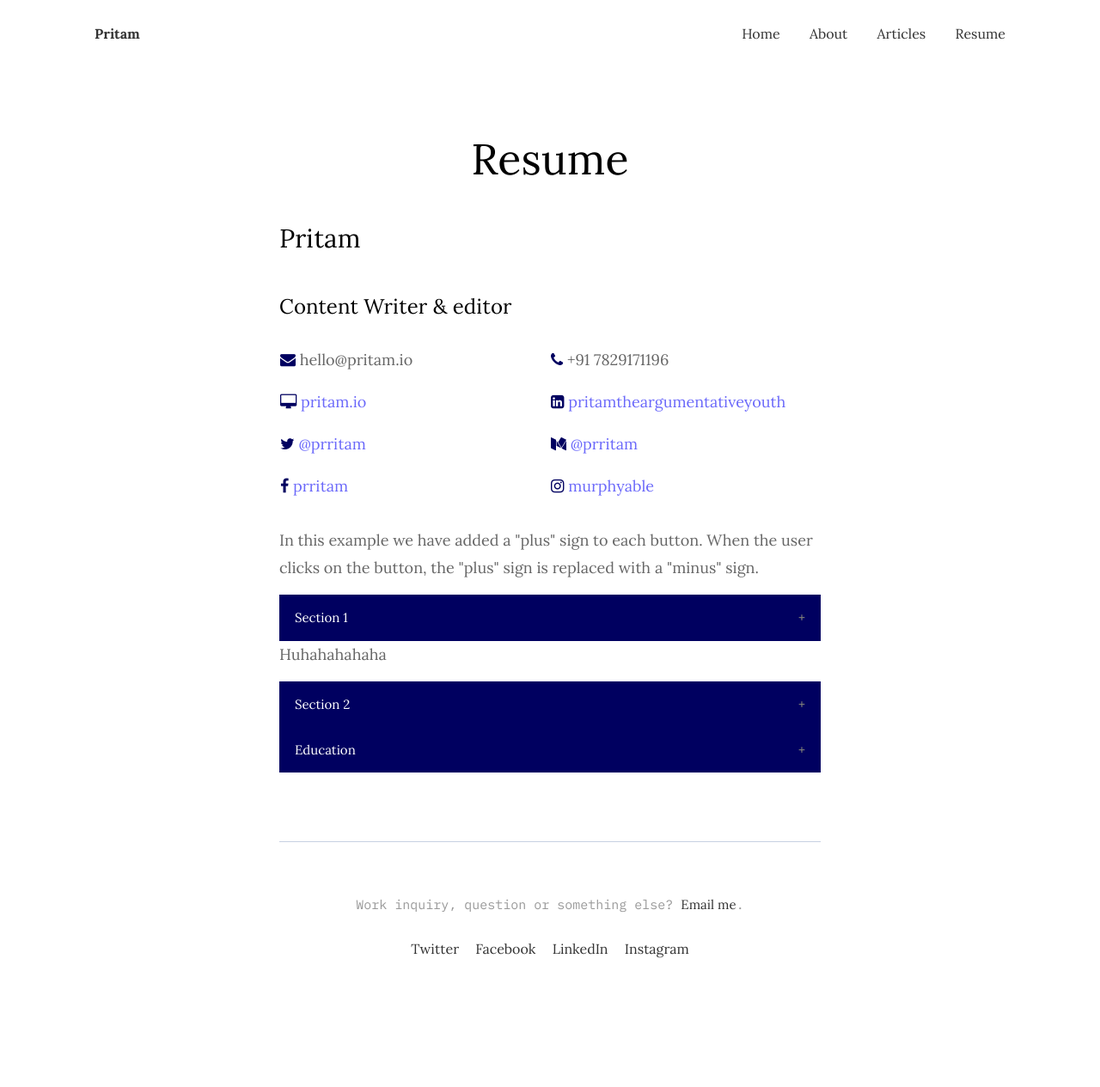
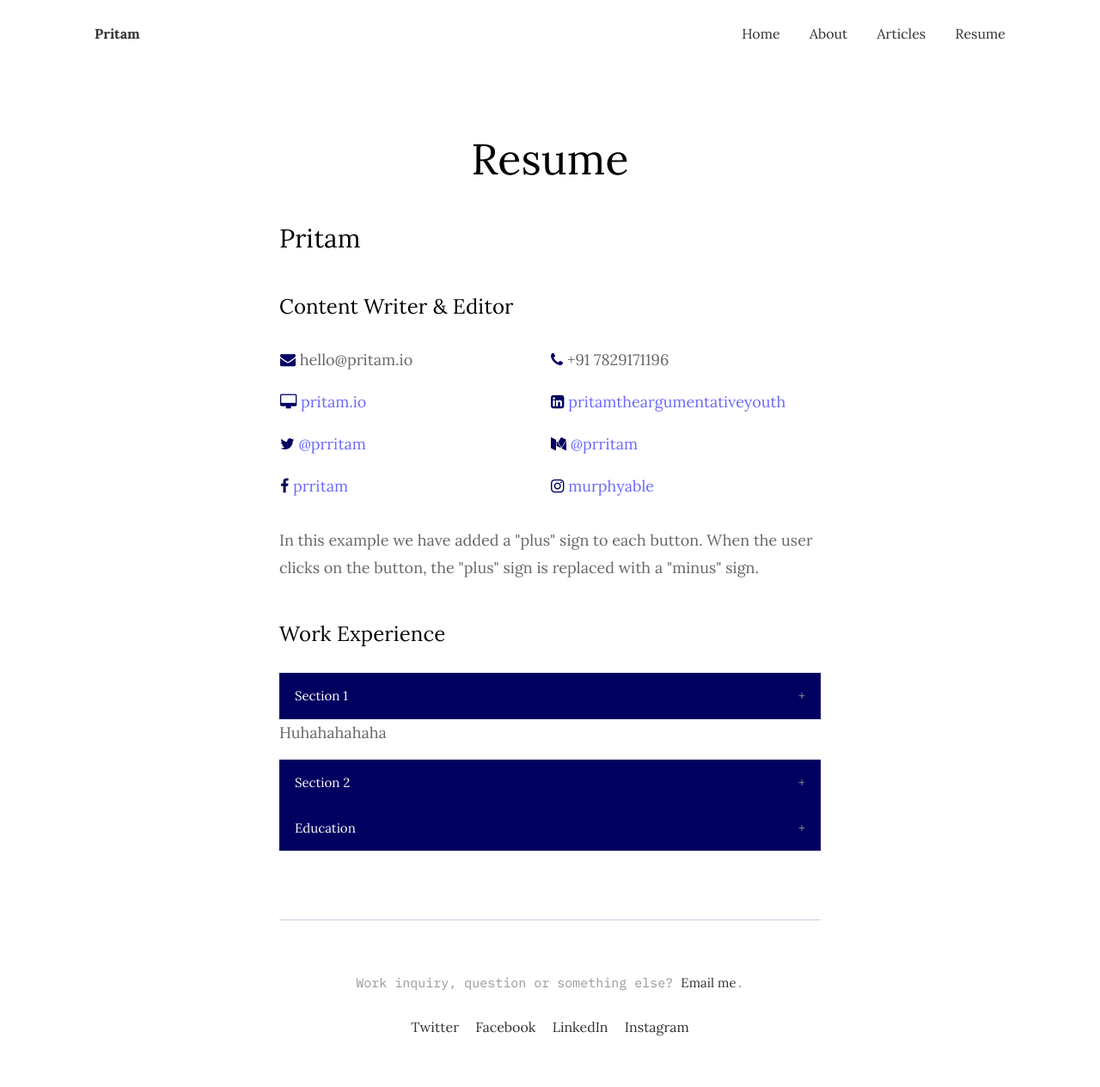
Before and after one commit to argumentativeyouth/pritams-portfolio, a Jekyll site: the page built from _pages/resume.md, in a window 1280 px wide. Shown: the whole page at 86% size. Built offline with Jekyll 4.4.1, drawn with Linux system fonts in a browser that asks for light colours; before the commit the page ends 1174 px from its top, so only the background shows below that.

Commit message:
Update resume.md

```diff
--- a/_pages/resume.md
+++ b/_pages/resume.md
@@ -50,7 +50,7 @@ image:
 <body>
 
 <h2>Pritam</h2>
-<h3>Content Writer & editor</h3>
+<h3>Content Writer & Editor</h3>
 <table style="width:100%">
   <tr>
     <td width="50%"> <p><i class="fa fa-envelope" style="color:#000060;"></i> hello@pritam.io</p></td>
@@ -72,6 +72,7 @@ image:
 </table>
 
 <p>In this example we have added a "plus" sign to each button. When the user clicks on the button, the "plus" sign is replaced with a "minus" sign.</p>
+<h3>Work Experience</h3>
 <button class="accordion">Section 1</button>
 <div class="panel">
   <p>Lorem ipsum dolor sit amet, consectetur adipisicing elit, sed do eiusmod tempor incididunt ut labore et dolore magna aliqua. Ut enim ad minim veniam, quis nostrud exercitation ullamco laboris nisi ut aliquip ex ea commodo consequat.</p>
```
